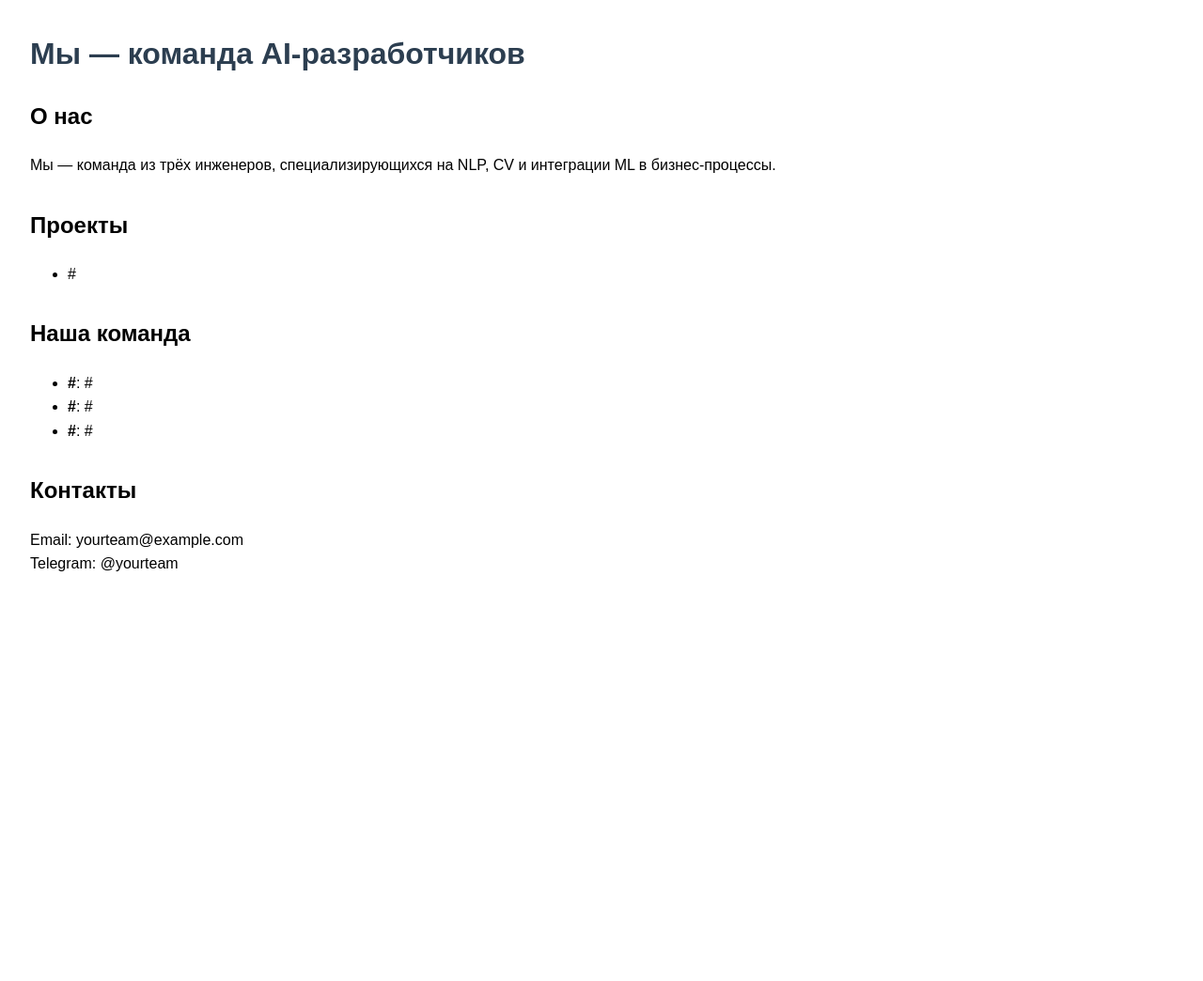
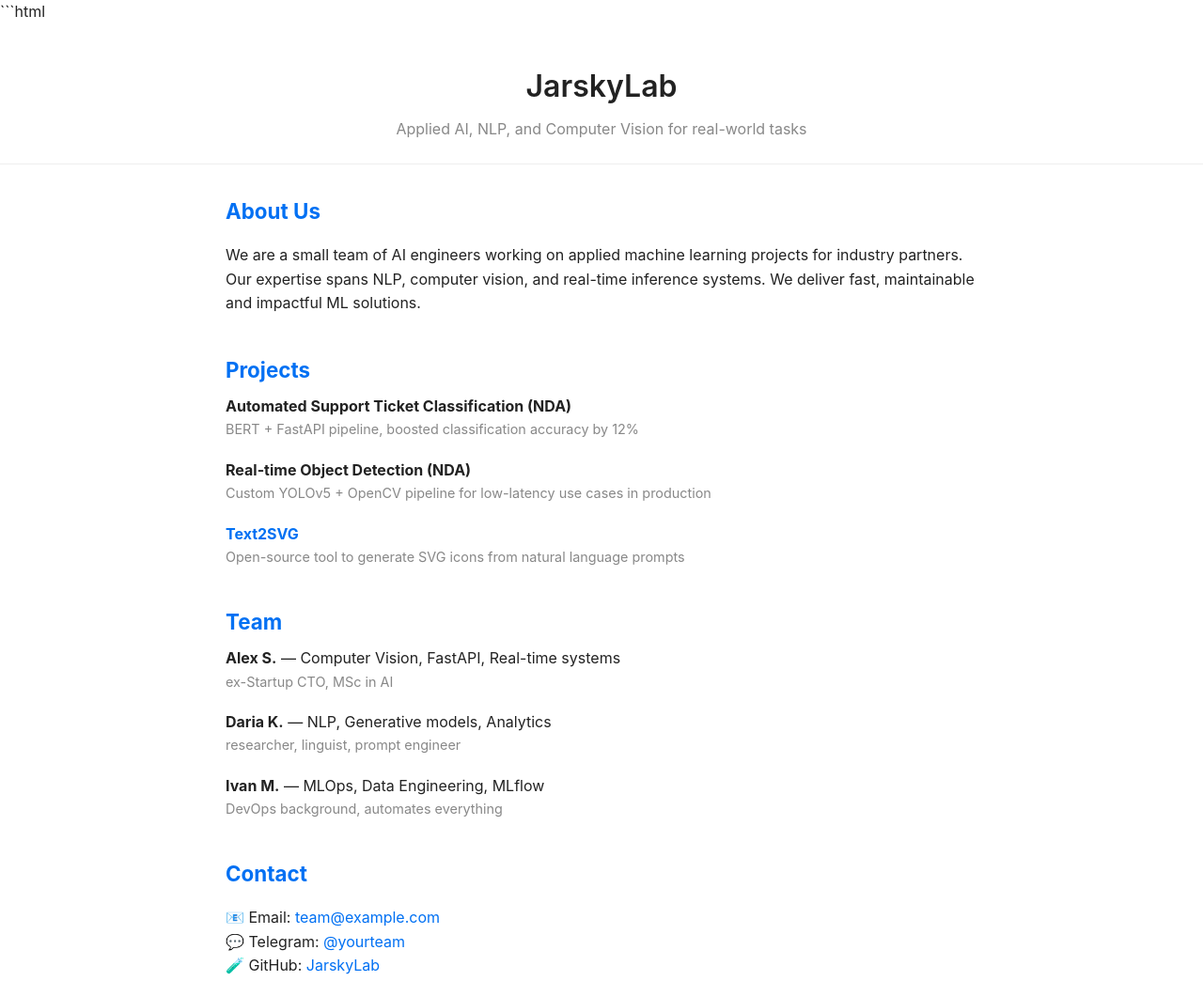
Before and after one commit to JarskyLab/landing-page, a plain HTML site: page index.html in a window 1280 px wide. Shown: the top 1044 px of the page at 94% size. Before the commit the page ends 800 px from the top, so only its background shows below. Drawn offline with Linux system fonts and the light colour scheme.

Commit message:
Update index.html

````diff
--- a/index.html
+++ b/index.html
@@ -1,43 +1,160 @@
+```html
 <!DOCTYPE html>
 <html lang="en">
 <head>
   <meta charset="UTF-8" />
-  <title>Наша команда</title>
-  <meta name="viewport" content="width=device-width, initial-scale=1.0" />
+  <meta name="viewport" content="width=device-width, initial-scale=1" />
+  <title>JarskyLab — Applied AI Team</title>
   <style>
-    body { font-family: sans-serif; margin: 2rem; line-height: 1.6; }
-    h1 { color: #2c3e50; }
-    section { margin-bottom: 2rem; }
+    :root {
+      --bg: #ffffff;
+      --text: #222222;
+      --accent: #0070f3;
+      --muted: #888888;
+    }
+
+    body {
+      font-family: -apple-system, BlinkMacSystemFont, "Segoe UI", Helvetica, Arial, sans-serif;
+      margin: 0;
+      padding: 0;
+      background-color: var(--bg);
+      color: var(--text);
+      line-height: 1.6;
+    }
+
+    header {
+      padding: 2.5rem 1rem 1.5rem;
+      text-align: center;
+      border-bottom: 1px solid #eee;
+    }
+
+    header h1 {
+      margin: 0;
+      font-size: 2rem;
+      font-weight: 600;
+    }
+
+    header p {
+      color: var(--muted);
+      font-size: 1rem;
+      margin: 0.5rem 0 0;
+    }
+
+    main {
+      max-width: 800px;
+      margin: 2rem auto;
+      padding: 0 1rem;
+    }
+
+    section {
+      margin-bottom: 2.5rem;
+    }
+
+    h2 {
+      font-size: 1.4rem;
+      color: var(--accent);
+      margin-bottom: 0.5rem;
+    }
+
+    .project, .member {
+      margin-bottom: 1.2rem;
+    }
+
+    .muted {
+      color: var(--muted);
+      font-size: 0.9rem;
+    }
+
+    a {
+      color: var(--accent);
+      text-decoration: none;
+    }
+
+    a:hover {
+      text-decoration: underline;
+    }
+
+    footer {
+      text-align: center;
+      font-size: 0.8rem;
+      color: var(--muted);
+      padding: 1rem;
+      border-top: 1px solid #eee;
+    }
   </style>
 </head>
 <body>
-  <h1>Мы — команда AI-разработчиков</h1>
+
+<header>
+  <h1>JarskyLab</h1>
+  <p>Applied AI, NLP, and Computer Vision for real-world tasks</p>
+</header>
+
+<main>
 
   <section>
-    <h2>О нас</h2>
-    <p>Мы — команда из трёх инженеров, специализирующихся на NLP, CV и интеграции ML в бизнес-процессы.</p>
+    <h2>About Us</h2>
+    <p>
+      We are a small team of AI engineers working on applied machine learning projects for industry partners.
+      Our expertise spans NLP, computer vision, and real-time inference systems. We deliver fast, maintainable and impactful ML solutions.
+    </p>
   </section>
 
   <section>
-    <h2>Проекты</h2>
-    <ul>
-      <li>#</li>
-    </ul>
+    <h2>Projects</h2>
+
+    <div class="project">
+      <strong>Automated Support Ticket Classification (NDA)</strong><br>
+      <span class="muted">BERT + FastAPI pipeline, boosted classification accuracy by 12%</span>
+    </div>
+
+    <div class="project">
+      <strong>Real-time Object Detection (NDA)</strong><br>
+      <span class="muted">Custom YOLOv5 + OpenCV pipeline for low-latency use cases in production</span>
+    </div>
+
+    <div class="project">
+      <strong><a href="https://github.com/placeholder/text2svg">Text2SVG</a></strong><br>
+      <span class="muted">Open-source tool to generate SVG icons from natural language prompts</span>
+    </div>
+
   </section>
 
   <section>
-    <h2>Наша команда</h2>
-    <ul>
-      <li><strong>#</strong>: #</li>
-      <li><strong>#</strong>: #</li>
-      <li><strong>#</strong>: #</li>
-    </ul>
+    <h2>Team</h2>
+
+    <div class="member">
+      <strong>Alex S.</strong> — Computer Vision, FastAPI, Real-time systems<br>
+      <span class="muted">ex-Startup CTO, MSc in AI</span>
+    </div>
+
+    <div class="member">
+      <strong>Daria K.</strong> — NLP, Generative models, Analytics<br>
+      <span class="muted">researcher, linguist, prompt engineer</span>
+    </div>
+
+    <div class="member">
+      <strong>Ivan M.</strong> — MLOps, Data Engineering, MLflow<br>
+      <span class="muted">DevOps background, automates everything</span>
+    </div>
+
   </section>
 
   <section>
-    <h2>Контакты</h2>
-    <p>Email: yourteam@example.com<br>
-    Telegram: @yourteam</p>
+    <h2>Contact</h2>
+    <p>
+      📧 Email: <a href="mailto:team@example.com">team@example.com</a><br>
+      💬 Telegram: <a href="https://t.me/yourteam">@yourteam</a><br>
+      🧪 GitHub: <a href="https://github.com/JarskyLab">JarskyLab</a>
+    </p>
   </section>
+
+</main>
+
+<footer>
+  &copy; 2025 JarskyLab. Built with HTML + GitHub Pages.
+</footer>
+
 </body>
 </html>
+```
````
